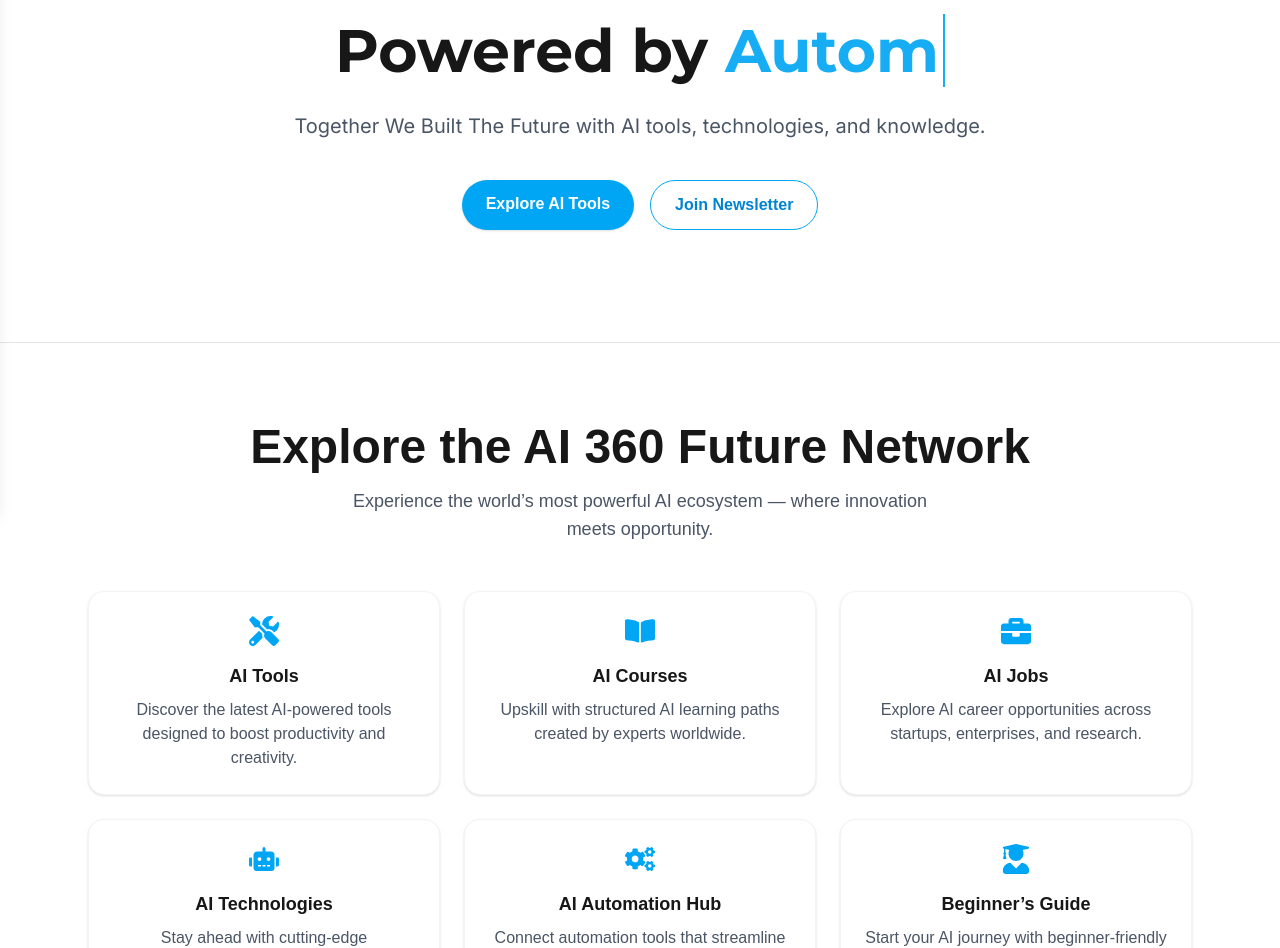
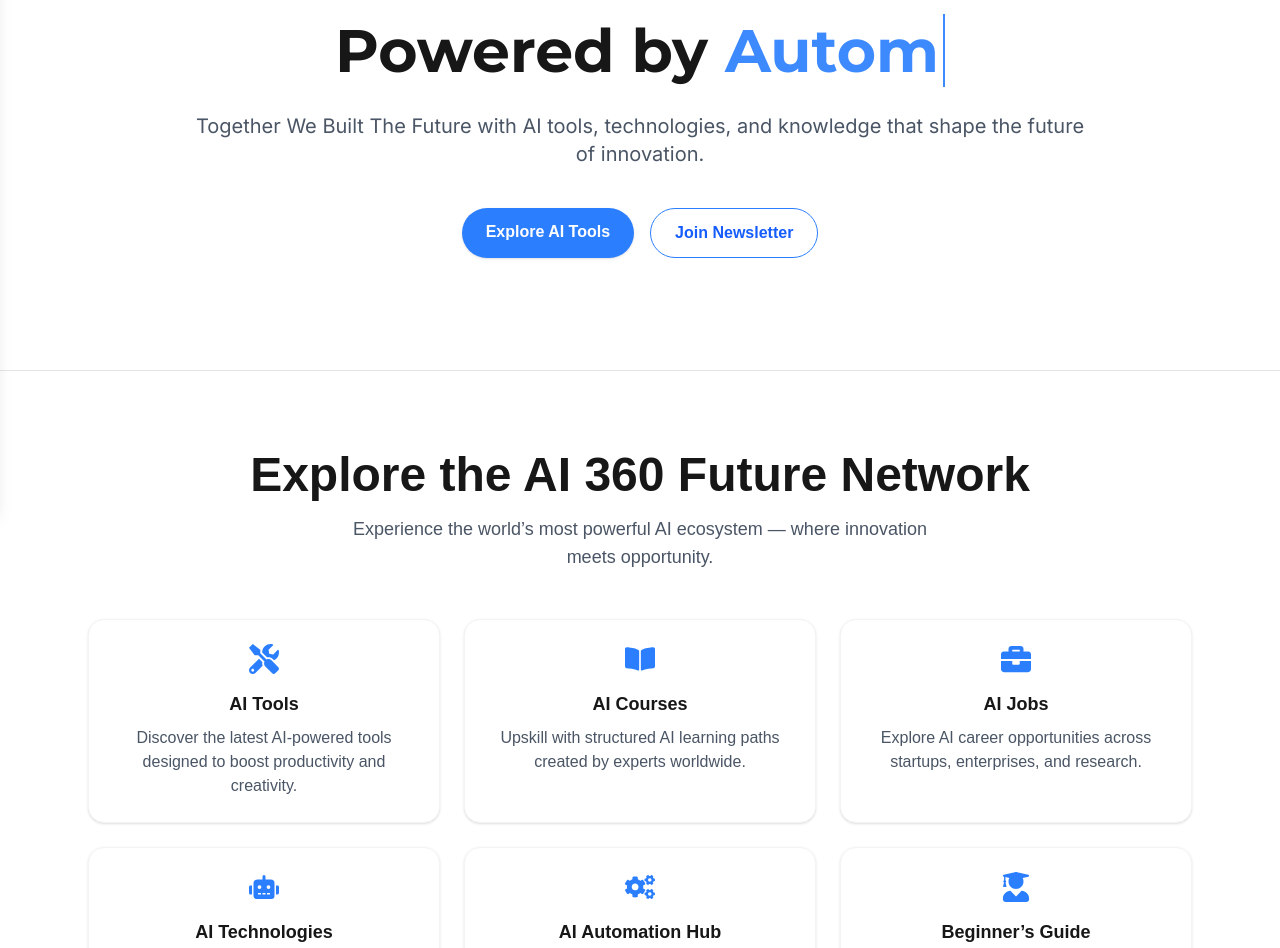
Before and after one commit to ai360futureworld/ai360futureworld, a Next.js app: page / in a window 1280 px wide. Shown: the part 289-1237 px from the top of the page. Built offline with nearby package versions, Linux system fonts and the light colour scheme.

Commit message:
Added Hero Section with typewriter effect

```diff
--- a/components/ExploreNetwork.tsx
+++ b/components/ExploreNetwork.tsx
@@ -11,37 +11,37 @@ import {
 
 const cards = [
   {
-    icon: <FaTools size={30} className="text-sky-500" />,
+    icon: <FaTools size={30} className="text-blue-500" />,
     title: "AI Tools",
     description:
       "Discover the latest AI-powered tools designed to boost productivity and creativity.",
   },
   {
-    icon: <FaBookOpen size={30} className="text-sky-500" />,
+    icon: <FaBookOpen size={30} className="text-blue-500" />,
     title: "AI Courses",
     description:
       "Upskill with structured AI learning paths created by experts worldwide.",
   },
   {
-    icon: <FaBriefcase size={30} className="text-sky-500" />,
+    icon: <FaBriefcase size={30} className="text-blue-500" />,
     title: "AI Jobs",
     description:
       "Explore AI career opportunities across startups, enterprises, and research.",
   },
   {
-    icon: <FaRobot size={30} className="text-sky-500" />,
+    icon: <FaRobot size={30} className="text-blue-500" />,
     title: "AI Technologies",
     description:
       "Stay ahead with cutting-edge advancements in machine learning and automation.",
   },
   {
-    icon: <FaCogs size={30} className="text-sky-500" />,
+    icon: <FaCogs size={30} className="text-blue-500" />,
     title: "AI Automation Hub",
     description:
       "Connect automation tools that streamline processes and workflows effortlessly.",
   },
   {
-    icon: <FaUserGraduate size={30} className="text-sky-500" />,
+    icon: <FaUserGraduate size={30} className="text-blue-500" />,
     title: "Beginner’s Guide",
     description:
       "Start your AI journey with beginner-friendly tutorials and guides.",
@@ -66,7 +66,7 @@ export default function ExploreNetwork() {
           {cards.map((card, index) => (
             <div
               key={index}
-              className="bg-white border border-gray-100 shadow-sm rounded-2xl p-6 text-center hover:bg-sky-50 hover:shadow-md transition ease-in-out"
+              className="bg-white border border-gray-100 shadow-sm rounded-2xl p-6 text-center hover:bg-blue-50 hover:shadow-md transition ease-in-out"
             >
               <div className="flex justify-center mb-4">{card.icon}</div>
               <h3 className="font-montserrat font-semibold text-lg text-neutral-900 mb-2">
--- a/components/HeroSection.tsx
+++ b/components/HeroSection.tsx
@@ -41,26 +41,26 @@ const HeroSection = () => {
       <div className="max-w-4xl mx-auto">
         <h1 className="text-4xl md:text-6xl font-extrabold text-neutral-900 leading-tight mb-6 font-[Montserrat]">
           Discover the World Powered by{" "}
-          <span className="text-sky-500 border-r-2 border-sky-500 pr-1 animate-pulse">
+          <span className="text-blue-500 border-r-2 border-blue-500 pr-1 animate-pulse">
             {displayText}
           </span>
         </h1>
 
         <p className="text-gray-600 text-lg md:text-xl mb-10 font-[Inter]">
           Together We Built The Future with AI tools, technologies, and
-          knowledge.
+          knowledge that shape the future of innovation.
         </p>
 
         <div className="flex justify-center gap-4 flex-wrap">
           <Link
             href="#tools"
-            className="bg-sky-500 hover:bg-sky-600 text-white font-semibold px-6 py-3 rounded-full shadow-sm transition duration-200"
+            className="bg-blue-500 hover:bg-blue-600 text-white font-semibold px-6 py-3 rounded-full shadow-sm transition duration-200"
           >
             Explore AI Tools
           </Link>
           <Link
             href="#newsletter"
-            className="border border-sky-500 text-sky-600 hover:bg-sky-50 font-semibold px-6 py-3 rounded-full transition duration-200"
+            className="border border-blue-500 text-blue-600 hover:bg-blue-50 font-semibold px-6 py-3 rounded-full transition duration-200"
           >
             Join Newsletter
           </Link>
```
